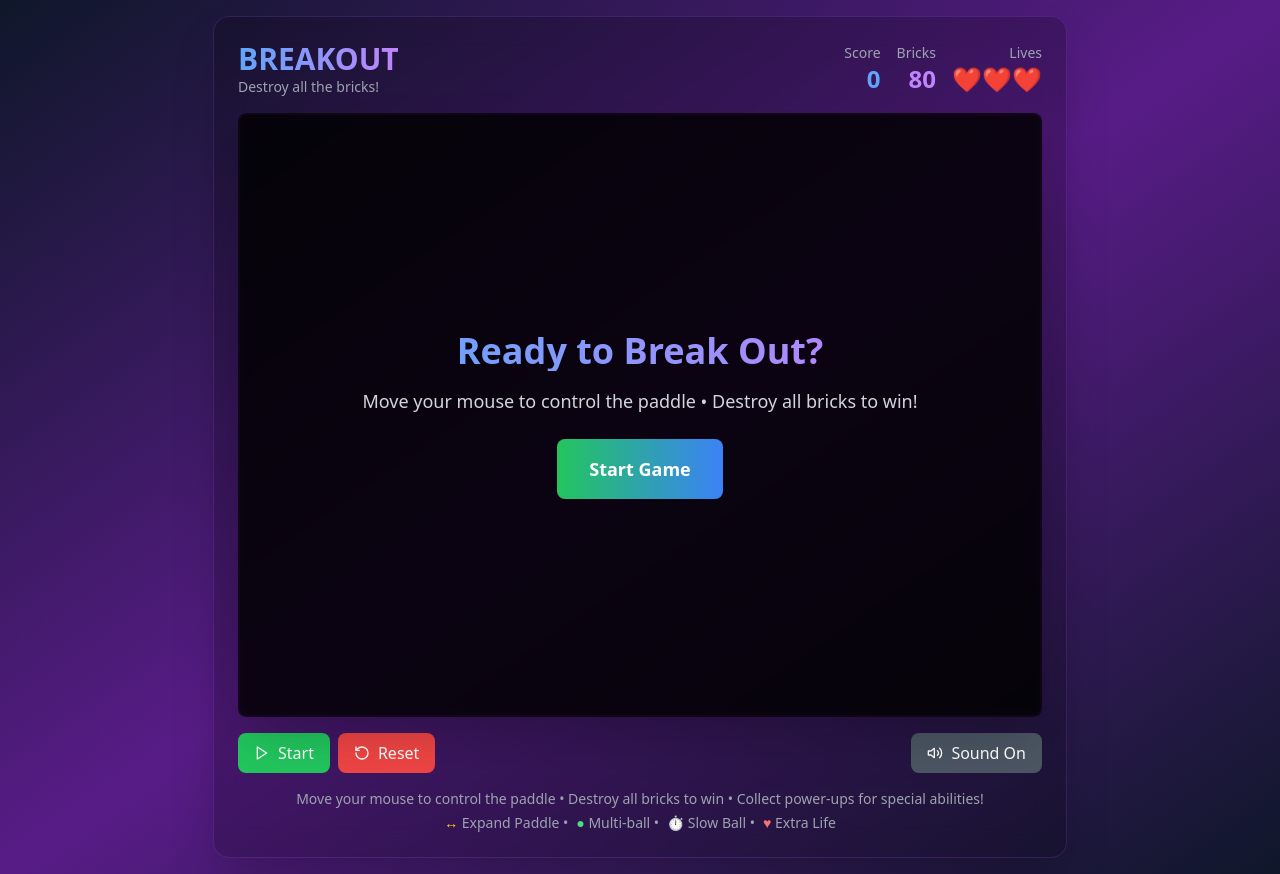
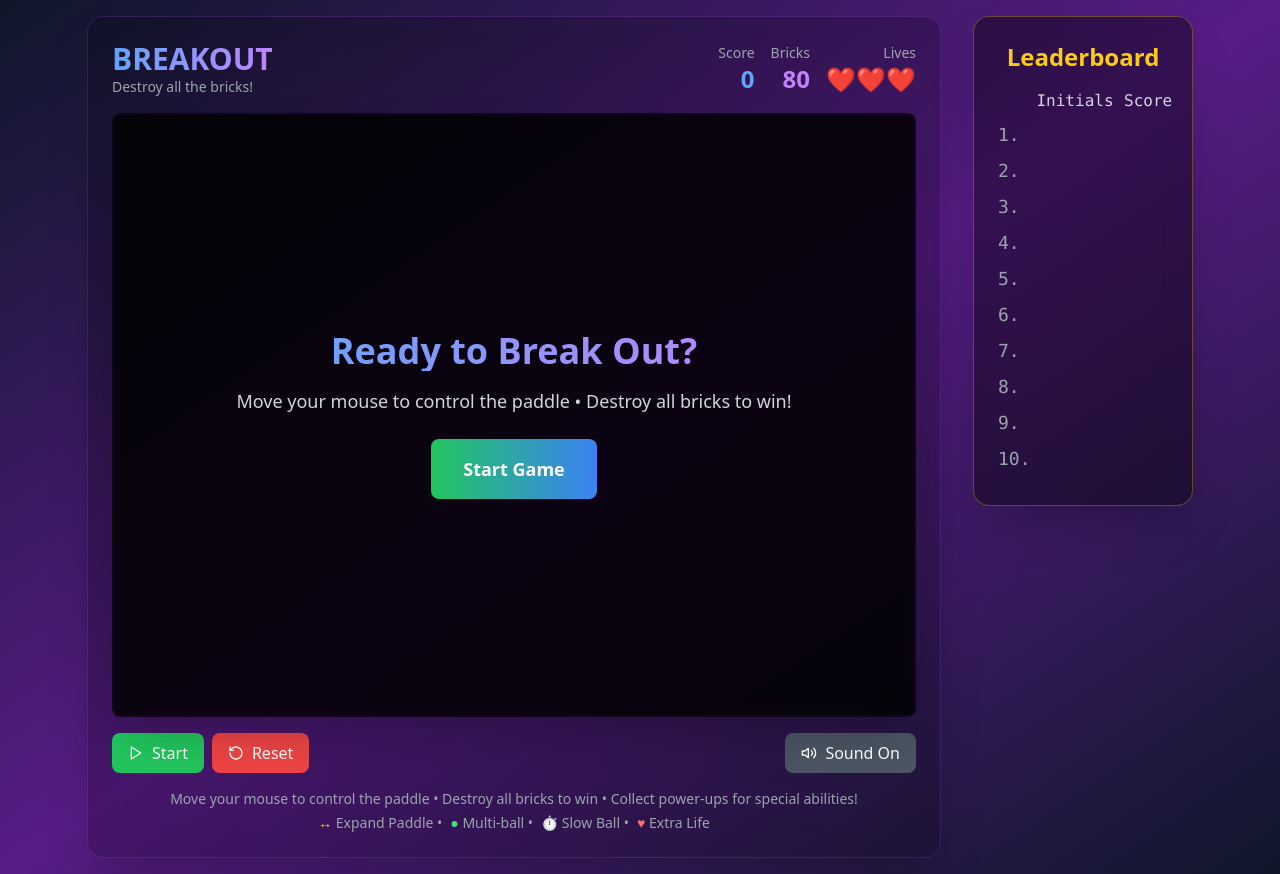
Before and after one commit to rahulchhabria/breakout-game, a React (Vite) app: page / in a window 1280 px wide. Built offline with nearby package versions, Linux system fonts and the light colour scheme.

Commit message:
leaderboard, slow spots, trick bricks

```diff
--- a/package.json
+++ b/package.json
@@ -17,7 +17,8 @@
     "@sentry/react": "^9.32.0",
     "lucide-react": "^0.344.0",
     "react": "^18.3.1",
-    "react-dom": "^18.3.1"
+    "react-dom": "^18.3.1",
+    "react-router-dom": "^7.6.3"
   },
   "devDependencies": {
     "@codecov/vite-plugin": "^1.9.1",
--- a/src/components/PongGame.tsx
+++ b/src/components/PongGame.tsx
@@ -13,6 +13,8 @@ interface Brick {
   hits: number;
   maxHits: number;
   destroyed: boolean;
+  powerType?: 'bonus' | 'trap' | null;
+  powerEffect?: string | null;
 }
 
 interface PowerUp {
@@ -77,10 +79,27 @@ const BRICK_COLORS = [
   { color: '#6b7280', points: 10, hits: 1 }, // Gray - reduced from 3 hits to 1
 ];
 
+const BONUS_EFFECTS = [
+  { effect: 'extra-life', icon: '⭐', label: 'Extra Life' },
+  { effect: 'expand-paddle', icon: '⬆️', label: 'Expand Paddle' },
+  { effect: 'multiball', icon: '💥', label: 'Multi-ball' },
+  { effect: 'score-boost', icon: '💰', label: 'Score Boost' },
+];
+const TRAP_EFFECTS = [
+  { effect: 'shrink-paddle', icon: '⬇️', label: 'Shrink Paddle' },
+  { effect: 'reverse-controls', icon: '🔄', label: 'Reverse Controls' },
+  { effect: 'lose-life', icon: '💔', label: 'Lose a Life' },
+  { effect: 'speed-up', icon: '⚡', label: 'Speed Up Ball' },
+  { effect: 'slow-span', icon: '🐢', label: 'Slow Sentry Span' }, // NEW
+];
+
 export default function PongGame() {
   const canvasRef = useRef<HTMLCanvasElement>(null);
   const animationRef = useRef<number>();
   const [soundEnabled, setSoundEnabled] = useState(true);
+  const [initials, setInitials] = useState('');
+  const [showInitialsPrompt, setShowInitialsPrompt] = useState(false);
+  const [leaderboard, setLeaderboard] = useState<{ initials: string; score: number }[]>([]);
 
   const createBricks = (): Brick[] => {
     const bricks: Brick[] = [];
@@ -90,6 +109,22 @@ export default function PongGame() {
     for (let row = 0; row < BRICK_ROWS; row++) {
       for (let col = 0; col < BRICK_COLS; col++) {
         const brickType = BRICK_COLORS[row] || BRICK_COLORS[BRICK_COLORS.length - 1];
+        // Randomly assign powerType and effect
+        let powerType: 'bonus' | 'trap' | null = null;
+        let powerEffect: string | null = null;
+        let icon: string | null = null;
+        const rand = Math.random();
+        if (rand < 0.1) { // 10% chance bonus
+          powerType = 'bonus';
+          const bonus = BONUS_EFFECTS[Math.floor(Math.random() * BONUS_EFFECTS.length)];
+          powerEffect = bonus.effect;
+          icon = bonus.icon;
+        } else if (rand < 0.2) { // 10% chance trap
+          powerType = 'trap';
+          const trap = TRAP_EFFECTS[Math.floor(Math.random() * TRAP_EFFECTS.length)];
+          powerEffect = trap.effect;
+          icon = trap.icon;
+        }
         bricks.push({
           x: startX + col * (BRICK_WIDTH + BRICK_PADDING),
           y: startY + row * (BRICK_HEIGHT + BRICK_PADDING),
@@ -100,7 +135,10 @@ export default function PongGame() {
           hits: 0,
           maxHits: brickType.hits,
           destroyed: false,
-        });
+          powerType,
+          powerEffect,
+          icon,
+        } as Brick & { icon?: string });
       }
     }
     return bricks;
@@ -352,6 +390,14 @@ export default function PongGame() {
                 }
               );
 
+              // Handle trap/bonus effects
+              if (brick.powerType === 'trap' && brick.powerEffect === 'slow-span') {
+                Sentry.startSpan({ name: 'intentional-slow-span' }, () => {
+                  const start = Date.now();
+                  while (Date.now() - start < 2000) {}
+                });
+              }
+
               // Chance to drop power-up
               if (Math.random() < 0.15) {
                 newState.powerUps.push(createPowerUp(brick.x + brick.width / 2, brick.y + brick.height));
@@ -512,21 +558,39 @@ export default function PongGame() {
         const alpha = 1 - (brick.hits / brick.maxHits) * 0.5;
         ctx.globalAlpha = alpha;
 
+        // Special color for bonus/trap bricks
+        let brickColor = brick.color;
+        if (brick.powerType === 'bonus') {
+          brickColor = '#facc15'; // Gold/yellow for bonus
+        } else if (brick.powerType === 'trap') {
+          brickColor = '#ef4444'; // Red for trap
+        }
+
         // Brick gradient
         const brickGradient = ctx.createLinearGradient(
           brick.x, brick.y,
           brick.x, brick.y + brick.height
         );
-        brickGradient.addColorStop(0, brick.color);
-        brickGradient.addColorStop(1, brick.color + '80');
+        brickGradient.addColorStop(0, brickColor);
+        brickGradient.addColorStop(1, brickColor + '80');
 
         ctx.fillStyle = brickGradient;
         ctx.fillRect(brick.x, brick.y, brick.width, brick.height);
 
         // Brick border
-        ctx.strokeStyle = brick.color;
-        ctx.lineWidth = 1;
+        ctx.strokeStyle = brickColor;
+        ctx.lineWidth = 2;
         ctx.strokeRect(brick.x, brick.y, brick.width, brick.height);
+
+        // Draw icon for bonus/trap
+        if (brick.powerType && (brick as any).icon) {
+          ctx.globalAlpha = 1;
+          ctx.font = '20px Arial';
+          ctx.textAlign = 'center';
+          ctx.textBaseline = 'middle';
+          ctx.fillStyle = brick.powerType === 'bonus' ? '#fffde4' : '#ffb4b4';
+          ctx.fillText((brick as any).icon, brick.x + brick.width / 2, brick.y + brick.height / 2);
+        }
 
         ctx.globalAlpha = 1;
       });
@@ -633,10 +697,35 @@ export default function PongGame() {
     };
   }, [gameState.isPlaying, updateGame, render]);
 
+  // Load leaderboard from localStorage
+  useEffect(() => {
+    const stored = localStorage.getItem('breakout-leaderboard');
+    if (stored) setLeaderboard(JSON.parse(stored));
+  }, []);
+
+  // Show initials prompt after game over or victory
+  useEffect(() => {
+    if ((gameState.gameOver || gameState.gameWon) && (gameState.score > 0)) {
+      setShowInitialsPrompt(true);
+    }
+  }, [gameState.gameOver, gameState.gameWon]);
+
+  // Save to leaderboard
+  const saveToLeaderboard = () => {
+    if (!initials.trim()) return;
+    const entry = { initials: initials.trim().toUpperCase().slice(0, 3), score: gameState.score };
+    const updated = [...leaderboard, entry].sort((a, b) => b.score - a.score).slice(0, 10);
+    setLeaderboard(updated);
+    localStorage.setItem('breakout-leaderboard', JSON.stringify(updated));
+    setShowInitialsPrompt(false);
+    setInitials('');
+  };
+
   const remainingBricks = gameState.bricks.filter(brick => !brick.destroyed).length;
 
   return (
     <div className="flex flex-col items-center justify-center min-h-screen bg-gradient-to-br from-slate-900 via-purple-900 to-slate-900 p-4">
+      <div className="flex flex-row gap-8">
         <div className="bg-black/20 backdrop-blur-lg rounded-2xl p-6 shadow-2xl border border-purple-500/20">
           {/* Header */}
           <div className="flex justify-between items-center mb-4">
@@ -690,8 +779,40 @@ export default function PongGame() {
               className="border-2 border-purple-500/30 rounded-lg shadow-2xl cursor-none"
             />
 
+            {/* Initials Prompt Overlay */}
+            {showInitialsPrompt && (
+              <div className="absolute inset-0 bg-black/80 backdrop-blur-sm rounded-lg flex items-center justify-center z-20">
+                <div className="text-center text-white">
+                  <h2 className="text-2xl font-bold mb-4">Enter Your Initials</h2>
+                  <input
+                    type="text"
+                    maxLength={3}
+                    value={initials}
+                    onChange={e => setInitials(e.target.value.replace(/[^a-zA-Z]/g, '').toUpperCase())}
+                    className="text-black text-2xl px-4 py-2 rounded mb-4 w-24 text-center"
+                    autoFocus
+                  />
+                  <div className="flex gap-4 justify-center">
+                    <button
+                      onClick={saveToLeaderboard}
+                      className="bg-gradient-to-r from-green-500 to-blue-500 hover:from-green-600 hover:to-blue-600 px-6 py-2 rounded-lg font-semibold text-lg transition-all duration-200 transform hover:scale-105"
+                      disabled={!initials.trim()}
+                    >
+                      Save
+                    </button>
+                    <button
+                      onClick={() => { setShowInitialsPrompt(false); setInitials(''); }}
+                      className="bg-gray-600 hover:bg-gray-700 px-6 py-2 rounded-lg font-semibold text-lg transition-all duration-200 transform hover:scale-105"
+                    >
+                      Skip
+                    </button>
+                  </div>
+                </div>
+              </div>
+            )}
+
             {/* Game Over Overlay */}
-          {gameState.gameOver && (
+            {gameState.gameOver && !showInitialsPrompt && (
               <div className="absolute inset-0 bg-black/80 backdrop-blur-sm rounded-lg flex items-center justify-center">
                 <div className="text-center text-white">
                   <h2 className="text-4xl font-bold mb-4 bg-gradient-to-r from-red-400 to-orange-400 bg-clip-text text-transparent">
@@ -710,7 +831,7 @@ export default function PongGame() {
             )}
 
             {/* Victory Overlay */}
-          {gameState.gameWon && (
+            {gameState.gameWon && !showInitialsPrompt && (
               <div className="absolute inset-0 bg-black/80 backdrop-blur-sm rounded-lg flex items-center justify-center">
                 <div className="text-center text-white">
                   <h2 className="text-4xl font-bold mb-4 bg-gradient-to-r from-yellow-400 to-green-400 bg-clip-text text-transparent">
@@ -814,6 +935,28 @@ export default function PongGame() {
             </p>
           </div>
         </div>
+        {/* Leaderboard Sidebar */}
+        <div className="bg-black/40 backdrop-blur-lg rounded-2xl p-6 shadow-2xl border border-yellow-400/30 min-w-[220px] max-w-[260px] flex flex-col items-center h-fit self-start">
+          <h3 className="text-2xl font-bold mb-4 text-yellow-400">Leaderboard</h3>
+          <div className="flex justify-between w-full mb-2 px-1">
+            <span className="font-mono text-gray-300 w-6"></span>
+            <span className="font-mono text-gray-300 flex-1 text-center">Initials</span>
+            <span className="font-mono text-gray-300 w-10 text-right">Score</span>
+          </div>
+          <ol className="text-lg w-full">
+            {Array.from({ length: 10 }).map((_, i) => {
+              const entry = leaderboard[i];
+              return (
+                <li key={i} className="mb-2 flex justify-between">
+                  <span className="font-mono text-gray-400 w-6">{i + 1}.</span>
+                  <span className="font-mono text-white flex-1 text-center">{entry ? entry.initials : ''}</span>
+                  <span className="font-bold text-blue-300 w-10 text-right">{entry ? entry.score : ''}</span>
+                </li>
+              );
+            })}
+          </ol>
+        </div>
+      </div>
     </div>
   );
 }
```
Also changed, not shown: 1 other file (tests, documents, lock files or other folders). Lines whose indentation alone changed are shown as unchanged.
